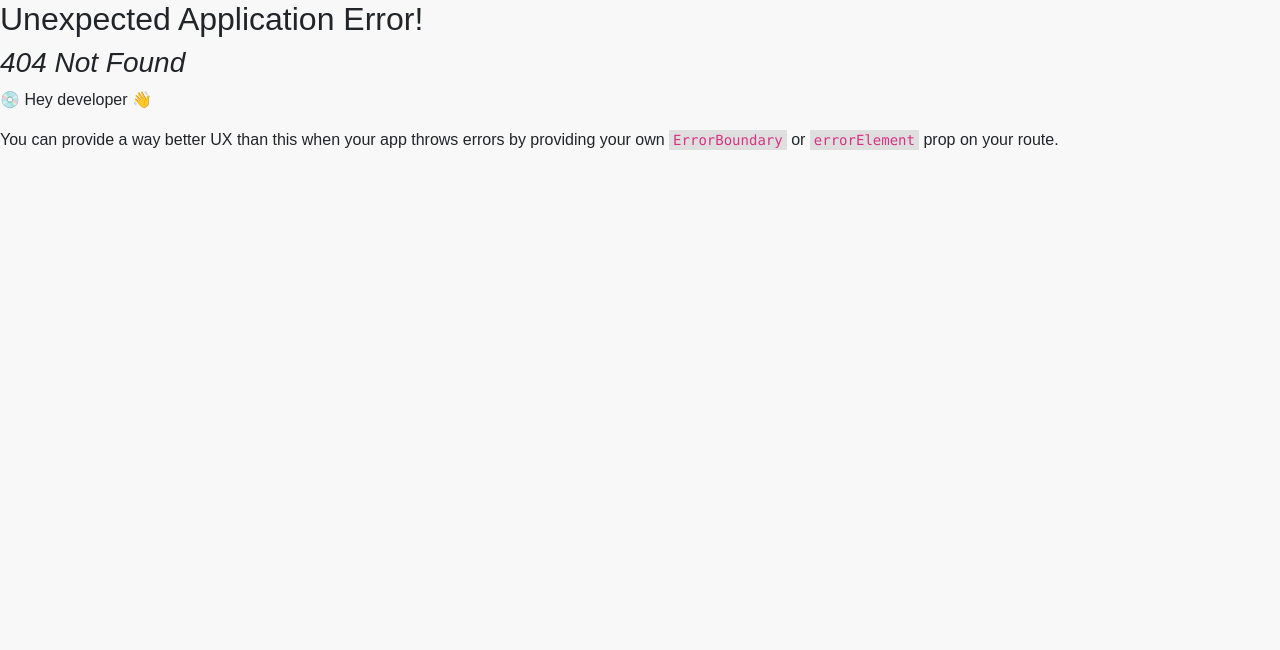
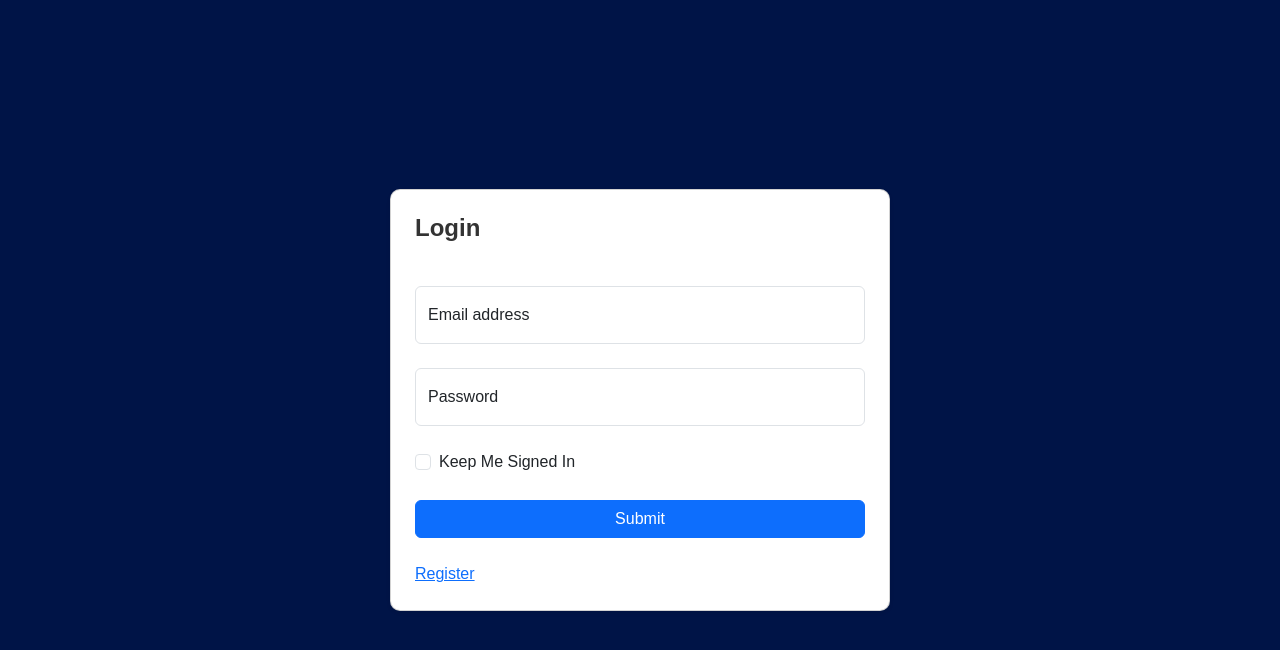
Before and after one commit to PaoloCarmine1201/MindArt, a React (Create React App) app in the folder src/frontend/: page /login in a window 1280 px wide. Before the commit this address had no page. Shown: the top 650 px of the page. Built offline with nearby package versions, Linux system fonts and the light colour scheme.

Commit message:
fix: RF-T01F fixed login style and integrated with the system

```diff
--- a/src/frontend/package.json
+++ b/src/frontend/package.json
@@ -15,7 +15,6 @@
     "react-redux": "^9.1.2",
     "react-router-dom": "^7.0.2",
     "react-scripts": "5.0.1",
-    "web-vitals": "^2.1.4",
     "yup": "^1.5.0",
     "redux": "^5.0.1",
     "styled-components": "^6.1.13",
--- a/src/frontend/src/App.js
+++ b/src/frontend/src/App.js
@@ -1,12 +1,15 @@
 import './App.css';
 import React, {useEffect, useState} from 'react';
 import VisualizzaBambiniComponent from './components/VisualizzazioneBambino/VisualizzaBambiniComponent';
-import { Link } from 'react-router-dom';
+import { Link } from "react-router-dom";
 
 function App() {
     const [idTerapeuta, setIdTerapeuta] = useState(1); //id del terapeuta loggato DA MODIFICARE
     localStorage.setItem("idTerapeuta", idTerapeuta);
     const [bambini, setBambini] = useState([]);
+
+
+
 
     useEffect(() => {
         const fetchData = async () => {
@@ -20,13 +23,14 @@ function App() {
     }, []);
 
   return (
+      <>
           <div className="app-container">
               {/* Navbar */}
               <header className="navbar">
                   <div className="navbar-logo">MindArt</div>
                   <div className="navbar-title">Dashboard</div>
                   <button className="navbar-button">Avvia sessione</button>
-              <div className="navbar-profile"></div>
+                  <div className="navbar-profile"><Link to={"/login"} style={{textDecoration: "none"}} /></div>
               </header>
 
               {/* Main content */}
@@ -46,6 +50,7 @@ function App() {
                   </div>
               </div>
             </div>
+      </>
   );
 }
 
--- a/src/frontend/src/index.js
+++ b/src/frontend/src/index.js
@@ -8,6 +8,8 @@ import {createBrowserRouter, RouterProvider} from "react-router-dom";
 import GestioneBambini from "./pages/GestioneBambini";
 import { configureStore } from '@reduxjs/toolkit'
 import DettaglioBambino from "./pages/DettagliBambino";
+import Login from "./pages/login/Login";
+import Registration from "./pages/registration/Registration";
 
 const router = createBrowserRouter([
     {
@@ -29,6 +31,16 @@ const router = createBrowserRouter([
         path: '/dettaglioBambino/:id',
         name: 'Dettaglio',
         element: <DettaglioBambino/>
+    },
+    {
+        path:"/login",
+        name: "Login",
+        element : <Login />
+    },
+    {
+        path:"/register",
+        name: "Registrazione",
+        element : <Registration />
     }
 ])
 
--- a/src/frontend/src/pages/login/Login.js
+++ b/src/frontend/src/pages/login/Login.js
@@ -50,11 +50,11 @@ const Login = () => {
             await performLogin();
         }
     };
-
+    // <img src={require('../../assets/logo_vertical_1024x1024_white.png')}  width="175" height="175" alt=""/>
     return (
 
         <Stack gap={4} className="login-container d-flex justify-content-center align-items-center vh-100" >
-            <img src={require('../../assets/logo_vertical_1024x1024_white.png')}  width="175" height="175" alt=""/>
+
             <Form onSubmit={handleLogin} className="card p-4 shadow-sm login-form">
                 <h2 className="title">Login</h2>
                 <br/>
--- a/src/frontend/src/pages/registration/Registration.js
+++ b/src/frontend/src/pages/registration/Registration.js
@@ -1,5 +1,6 @@
 import React, { useState } from 'react';
 import '../../style/Login.css';
+import '../../style/Registration.css';
 import {Link} from "react-router-dom";
 import {Button, FloatingLabel, Form, Stack} from "react-bootstrap";
 import axios from 'axios';
--- a/src/frontend/src/style/Login.css
+++ b/src/frontend/src/style/Login.css
@@ -3,10 +3,16 @@
 .login-container {
     background-color: #001447;
 }
+/*
+.title {
+    color: white;
+}
+
+ */
 
 /* Form background: Uranian Blue */
 .login-form {
-    background-color: #001447;
+    background-color: white;
     border-radius: 10px;
     max-width: 500px; /* Reduced the width slightly */
     width: 90%; /* Ensures responsiveness */
```
Also changed, not shown: 1 other file (tests, documents, lock files or other folders). Lines whose indentation alone changed are shown as unchanged.
